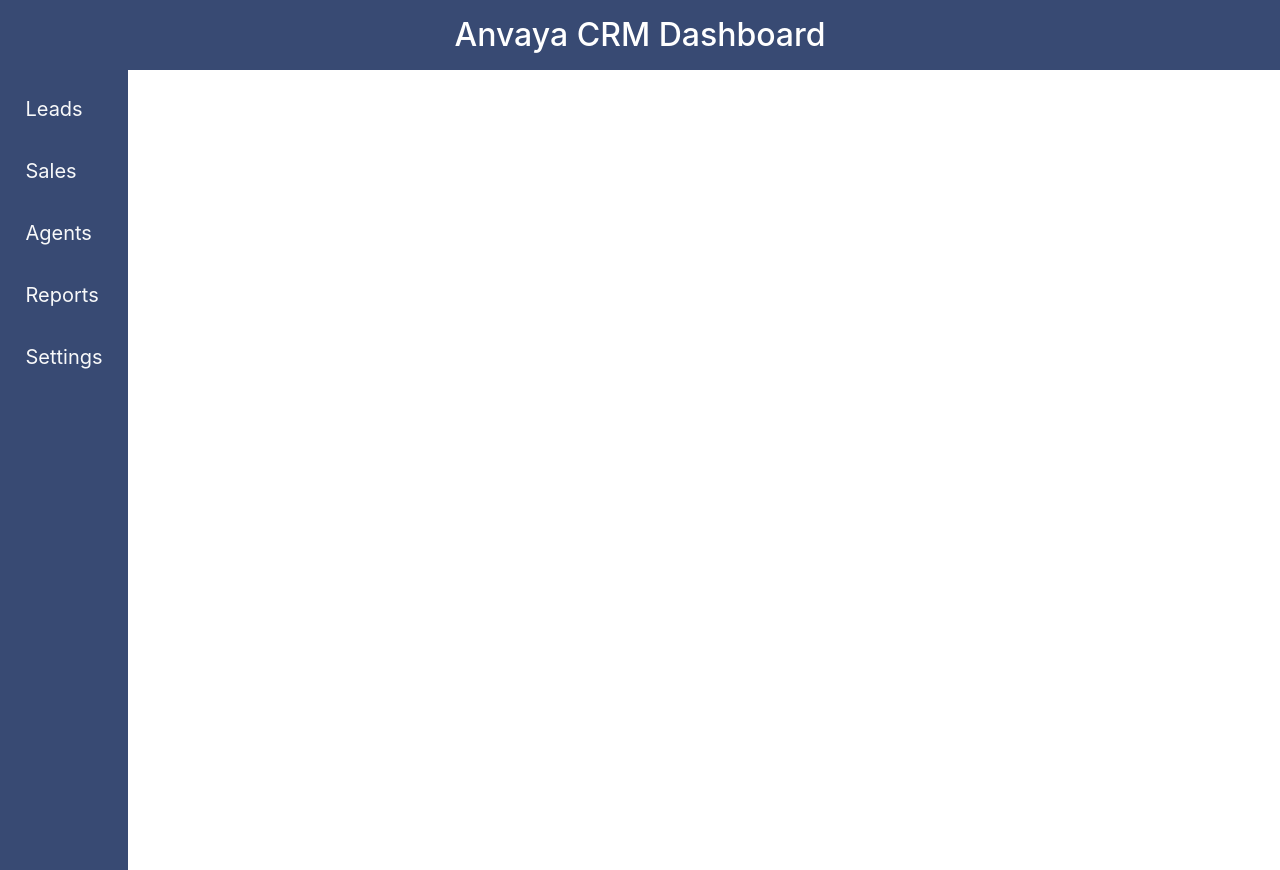
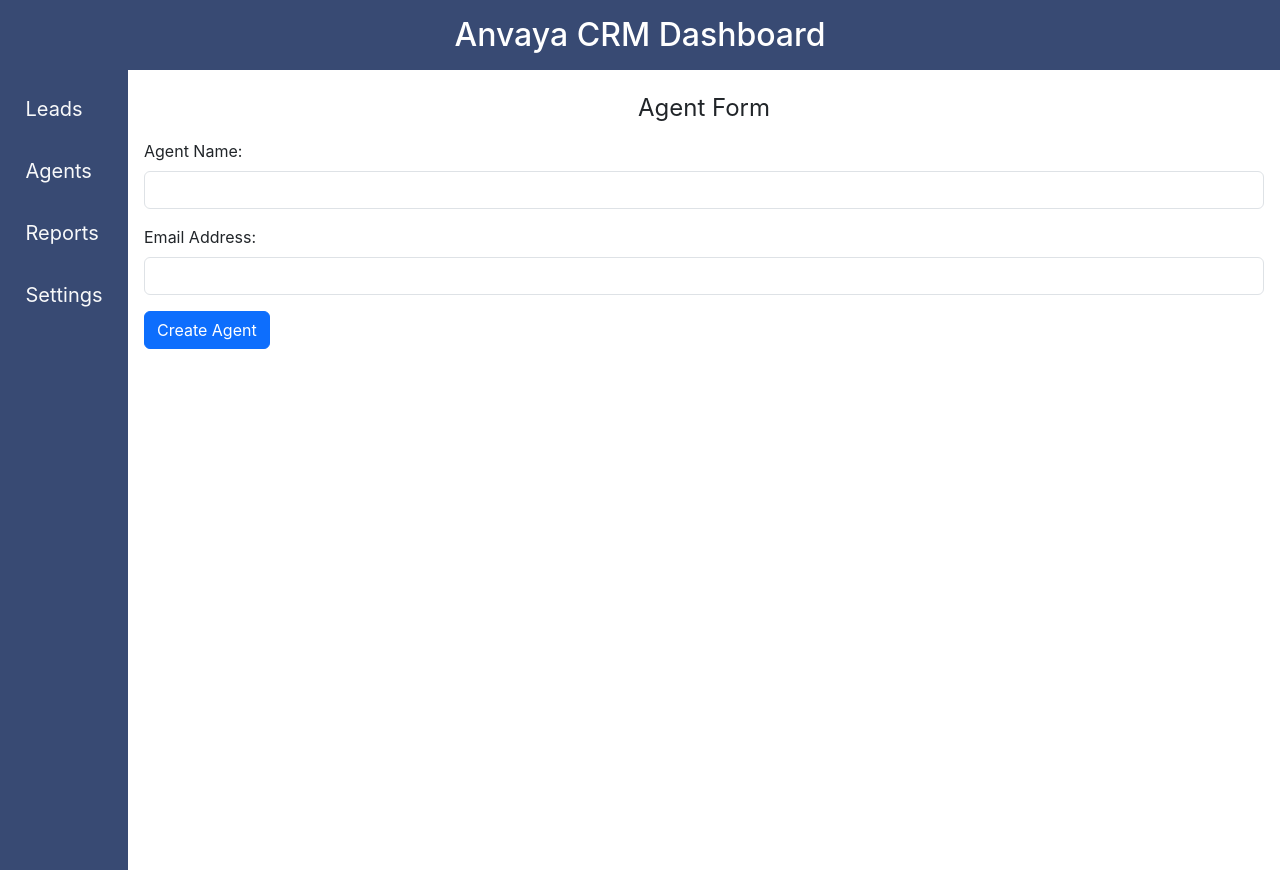
Before and after one commit to ChethanFrontendDev/FE_Major_Project-2, a React (Create React App) app: page /agent-form in a window 1280 px wide. Built offline with nearby package versions, Linux system fonts and the light colour scheme.

Commit message:
feat: agent page and agent form

```diff
--- a/src/components/Sidebar.jsx
+++ b/src/components/Sidebar.jsx
@@ -7,11 +7,6 @@ const Sidebar = () => {
         <li className="nav-item">
           <NavLink to="/" className="nav-link text-light">
             Leads
-          </NavLink>
-        </li>
-        <li className="nav-item">
-          <NavLink to="/sales" className="nav-link text-light">
-            Sales
           </NavLink>
         </li>
         <li className="nav-item">
--- /dev/null
+++ b/src/components/agentForm.jsx
@@ -0,0 +1,99 @@
+import { useEffect, useState } from "react";
+
+const AgentForm = () => {
+  const initialFormValues = {
+    name: "",
+    email: "",
+  };
+  const [formValue, setFormValue] = useState(initialFormValues);
+  const [message, setMessage] = useState("");
+  const [error, setError] = useState("");
+
+  const handleChange = (event) => {
+    const { name, value } = event.target;
+    setFormValue((prev) => ({
+      ...prev,
+      [name]: value,
+    }));
+  };
+
+  const handleFormSubmit = (event) => {
+    event.preventDefault();
+
+    fetch(`https://be-major-project-2.vercel.app/agents`, {
+      method: "POST",
+      headers: {
+        "Content-Type": "application/json",
+      },
+      body: JSON.stringify(formValue),
+    })
+      .then((res) => res.json())
+      .then((data) => {
+        setFormValue(initialFormValues);
+        setMessage("Agent Added Successfully.");
+        setError("");
+      })
+      .catch((error) => {
+        setMessage("");
+        setError("Failed to Add Agent.");
+      });
+  };
+
+  useEffect(() => {
+    let timer;
+    if (message || error) {
+      timer = setTimeout(() => {
+        setMessage("");
+        setError("");
+      }, 3000);
+    }
+
+    return () => clearTimeout(timer);
+  }, [message, error]);
+
+  return (
+    <div>
+      <h4 className="text-center py-2 fs-4 fw-normal">Agent Form</h4>
+
+      {message && (
+        <p className="text-center alert alert-success py-3">{message}</p>
+      )}
+      {error && <p className="text-center alert alert-danger py-3">{error}</p>}
+
+      <form onSubmit={handleFormSubmit}>
+        <div className="mb-3">
+          <label htmlFor="name" className="form-label">
+            Agent Name:
+          </label>
+          <input
+            type="text"
+            name="name"
+            id="name"
+            value={formValue.name}
+            className="form-control"
+            onChange={handleChange}
+            required
+          />
+        </div>
+        <div className="mb-3">
+          <label htmlFor="email" className="form-label">
+            Email Address:
+          </label>
+          <input
+            type="email"
+            name="email"
+            id="email"
+            value={formValue.email}
+            className="form-control"
+            onChange={handleChange}
+            required
+          />
+        </div>
+        <button type="submit" className="btn btn-primary">
+          Create Agent
+        </button>
+      </form>
+    </div>
+  );
+};
+export default AgentForm;
--- a/src/index.js
+++ b/src/index.js
@@ -9,6 +9,7 @@ import LeadDetails from "./pages/LeadDetail";
 import Leads from "./pages/Leads";
 import Reports from "./pages/Reports";
 import Settings from "./pages/Settings";
+import AgentForm from "./components/agentForm";
 
 const root = ReactDOM.createRoot(document.getElementById("root"));
 root.render(
@@ -20,6 +21,7 @@ root.render(
           <Route path="/lead/:id" element={<LeadDetails />} />
           <Route path="/lead-form" element={<LeadForm />} />
           <Route path="/agents" element={<Agents />} />
+          <Route path="/agent-form" element={<AgentForm />} />
           <Route path="/reports" element={<Reports />} />
           <Route path="/settings" element={<Settings />} />
         </Routes>
--- a/src/pages/Agents.jsx
+++ b/src/pages/Agents.jsx
@@ -1,5 +1,60 @@
+import { useEffect, useState } from "react";
+import { useNavigate } from "react-router-dom";
+
 const Agents = () => {
-  return <div>Agents</div>;
+  const navigate = useNavigate();
+  const [agentList, setAgentList] = useState([]);
+  const [loading, setLoading] = useState(true);
+  const [error, setError] = useState("");
+
+  const getSalesAgentList = () => {
+    fetch(`https://be-major-project-2.vercel.app/agents`)
+      .then((res) => res.json())
+      .then((data) => {
+        setAgentList(data);
+        setLoading(false);
+        setError("");
+      })
+      .catch((error) => {
+        setError("Failed to Fetch Agents.");
+        setLoading(false);
+      });
+  };
+
+  const handleNewAgent = () => {
+    navigate("/agent-form");
+  };
+
+  useEffect(() => {
+    getSalesAgentList();
+  }, []);
+
+  return (
+    <div className="container my-2">
+      {loading && <p className="alert alert-success text-center">Loading...</p>}
+      {error && <p className="alert alert-danger text-center">{error}</p>}
+
+      {!loading && (
+        <div className="card shadow-sm">
+          <div className="card-header">
+            <h4 className="mb-0">Sales Agent List</h4>
+          </div>
+          <div className="card-body">
+            <ul className="list-group mb-3">
+              {agentList?.map((agent) => (
+                <li key={agent._id} className="list-group-item">
+                  <strong>Agent:</strong> {agent.name} - {agent.email}
+                </li>
+              ))}
+            </ul>
+            <button className="btn btn-primary" onClick={handleNewAgent}>
+              Add New Agent
+            </button>
+          </div>
+        </div>
+      )}
+    </div>
+  );
 };
 
 export default Agents;
```
